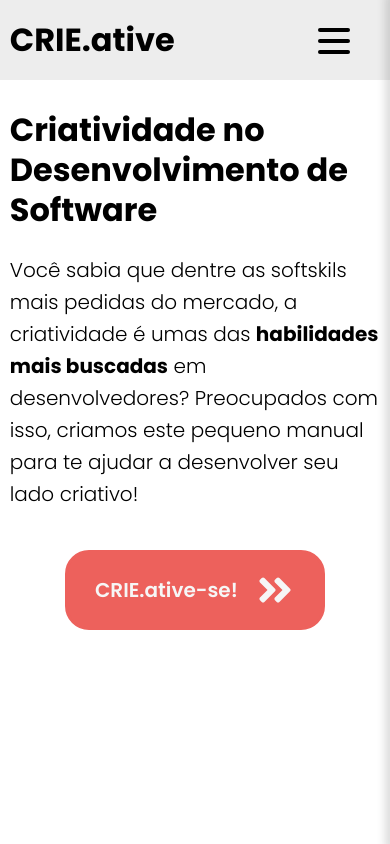
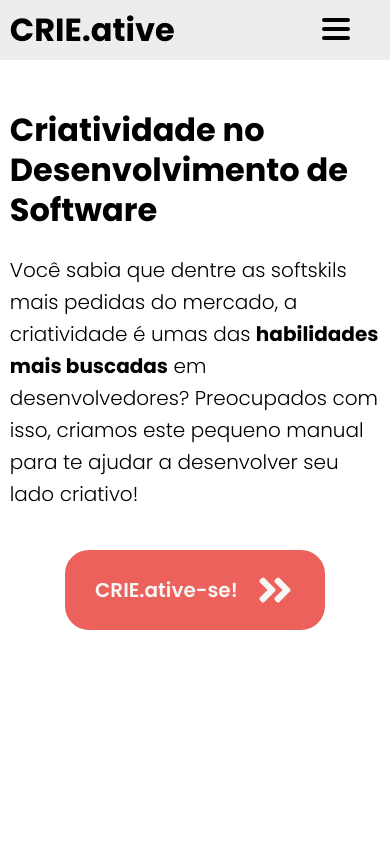
Before and after one commit to BrunoBelarminoNog/Land-Page-Softskills-APP-REACT, a React (Create React App) app: page / in a window 390 px wide. Built offline with nearby package versions, Linux system fonts and the light colour scheme.

Commit message:
Update navbar.css

```diff
--- a/src/styles/components/navbar.css
+++ b/src/styles/components/navbar.css
@@ -93,10 +93,10 @@ nav ul li {
 
 #burger {
     visibility: hidden;
-     width: 2rem;
-     height: 2rem;
+     width: 1.75rem;
+     height: 1.75rem;
      position: fixed;
-     top: 25px;
+     top: 15px;
      right: 40px;
      z-index: 20;
      display: none;
@@ -122,6 +122,9 @@ nav ul li {
 }
 
 @media (max-width: 768px) {
+    nav {
+        height: 60px;
+    }
 
     nav div#burguer-menu {
         flex-flow: column nowrap;
@@ -135,18 +138,21 @@ nav ul li {
         padding-top: 3.5rem;
         padding-bottom: 3.5rem;
         padding-left: 0;
-        background-color: #000000c4;
-        box-shadow: 1px 0px 8px 6px rgba(37, 37, 37, 0.158);
-        transition: transform 0.3s ease-in-out;
+        background-color: #eeeded;
+        transition: all 0.3s ease-in-out;
 
         z-index: 450;
     }
 
     nav div#burguer-menu.closed {
         transform: translateX(100%);
+        box-shadow: 1px 0px 0px 100vw rgba(15, 15, 15, 0);
+
     }
     nav div#burguer-menu.open {
         transform: translateX(0);
+        box-shadow: 1px 0px 0px 100vw rgba(15, 15, 15, 0.534);
+
     }
 
 
@@ -160,7 +166,7 @@ nav ul li {
 
 
     #burger div {
-        width: 2rem;
+        width: 1.75rem;
         height: 0.25rem;
         border-radius: 10px;
         transform-origin: 1px;
@@ -171,8 +177,7 @@ nav ul li {
         background-color: rgb(0, 0, 0);
     }
     nav #burger.open div {
-        background-color: rgb(255, 255, 255);
-
+        background-color: rgb(0, 0, 0);
     }
     nav #burger.open div:nth-child(1) {
         transform: rotate(45deg);
@@ -189,13 +194,12 @@ nav ul li {
     nav div#burguer-menu ul li {
         display: flex;
        flex-direction: column;
-       color: white;
     }
 
     nav div#burguer-menu ul li .nav-link{
-        color: rgb(255, 255, 255);
         font-size: 24px;
         text-align: center;
+
     }
 
     nav div#burguer-menu ul li .nav-link.is-active {
```
